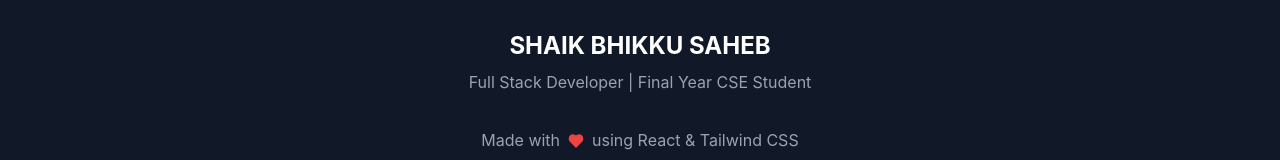
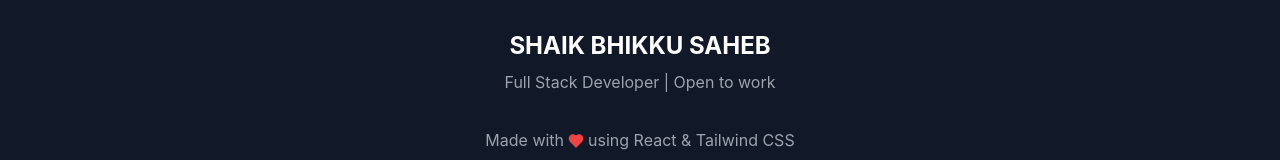
Before and after one commit to skbhikku/Portfolio, a React (Vite) app: page / in a window 1280 px wide. Shown: the part 6133-6293 px from the top of the page. Built offline with nearby package versions, Linux system fonts and the light colour scheme.

Commit message:
Update Footer.tsx

```diff
--- a/src/components/Footer.tsx
+++ b/src/components/Footer.tsx
@@ -12,12 +12,12 @@ const Footer = () => {
         <div className="text-center">
           <div className="mb-8">
             <h3 className="text-2xl font-bold text-white mb-2">SHAIK BHIKKU SAHEB</h3>
-            <p className="text-gray-400">Full Stack Developer | Final Year CSE Student</p>
+            <p className="text-gray-400">Full Stack Developer | Open to work</p>
           </div>
 
           <div className="mb-8">
             <p className="text-gray-400 flex items-center justify-center">
-              Made with <Heart className="text-red-500 mx-2" size={16} fill="currentColor" /> using React & Tailwind CSS
+              Made with <Heart className="text-red-500 mx-1" size={16} fill="currentColor" /> using React & Tailwind CSS
             </p>
           </div>
 
```
